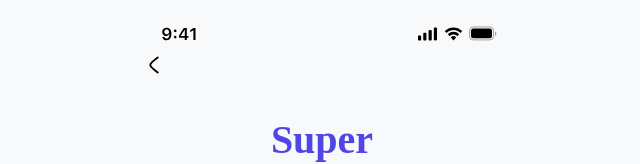
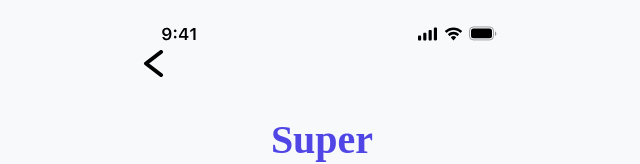
Before and after one commit to wonder1ng/SuperLawVA-Ml, a Next.js app in the folder front/: page /login in a window 1280 px wide. Shown: the top 164 px of the page, without its empty margins (318-958 px from the left). Built offline with nearby package versions, Linux system fonts and the light colour scheme.

Commit message:
chore: resize ArrowLeftIcon

```diff
--- a/front/src/components/icons/ArrowLeft.tsx
+++ b/front/src/components/icons/ArrowLeft.tsx
@@ -5,8 +5,8 @@ import type { MouseEventHandler } from "react";
 import IconOptions, { LinkIconProps } from "@/app/types/IconOptions";
 
 const ArrowLeftIcon = ({
-  width = 3,
-  height = 3,
+  width = 1.5,
+  height = 1.5,
   color = "#000000",
   className,
   to,
@@ -31,7 +31,7 @@ const ArrowLeftIcon = ({
   return (
     <svg
       xmlns="http://www.w3.org/2000/svg"
-      viewBox="0 0 24 24"
+      viewBox="0 0 10 15"
       width={typeof width == "number" ? width + "rem" : width}
       height={typeof height == "number" ? height + "rem" : height}
       color={color}
@@ -42,9 +42,9 @@ const ArrowLeftIcon = ({
       style={{ cursor: "pointer" }}
     >
       <path
-        d="M15 6C15 6 9.00001 10.4189 9 12C8.99999 13.5812 15 18 15 18"
-        stroke="currentColor"
-        strokeWidth="1.5"
+        d="M8.5 12.5018L1 6.75092L8.5 1"
+        stroke={color}
+        strokeWidth="2"
         strokeLinecap="round"
         strokeLinejoin="round"
       />
```
